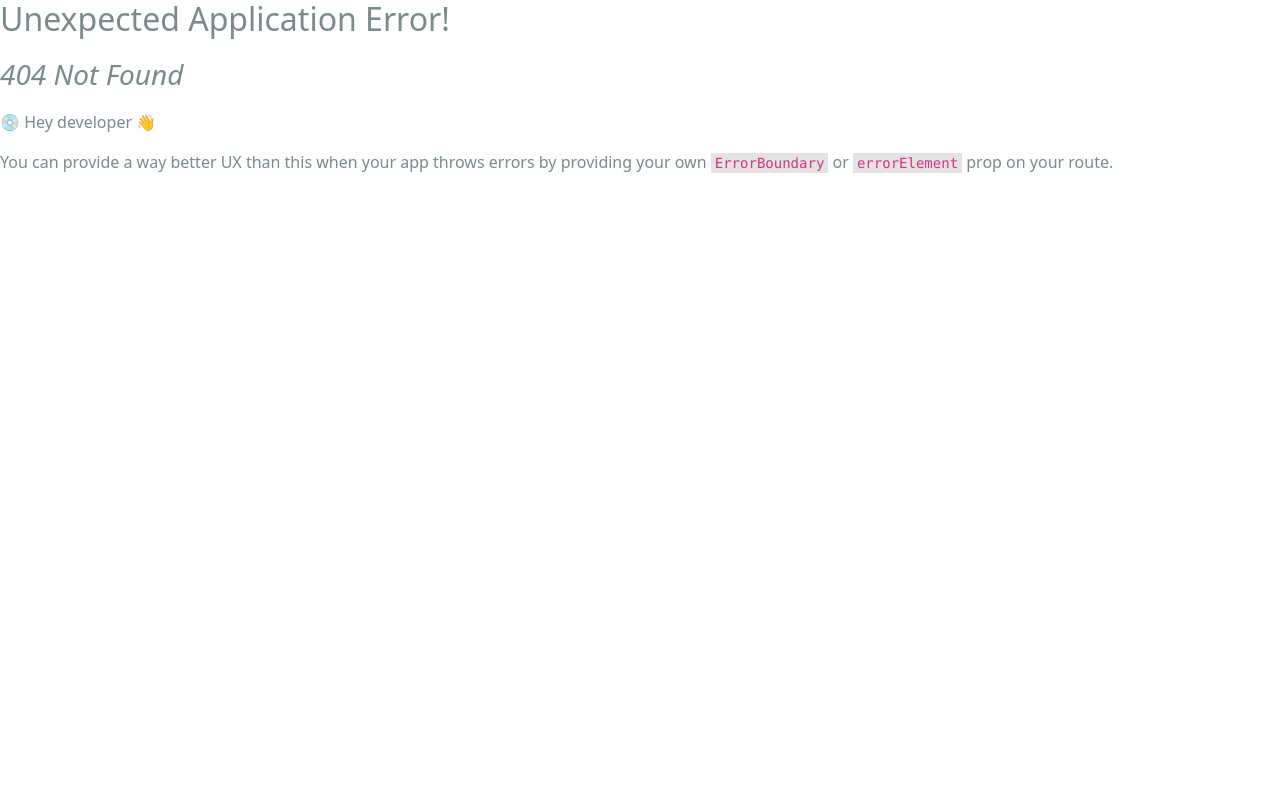
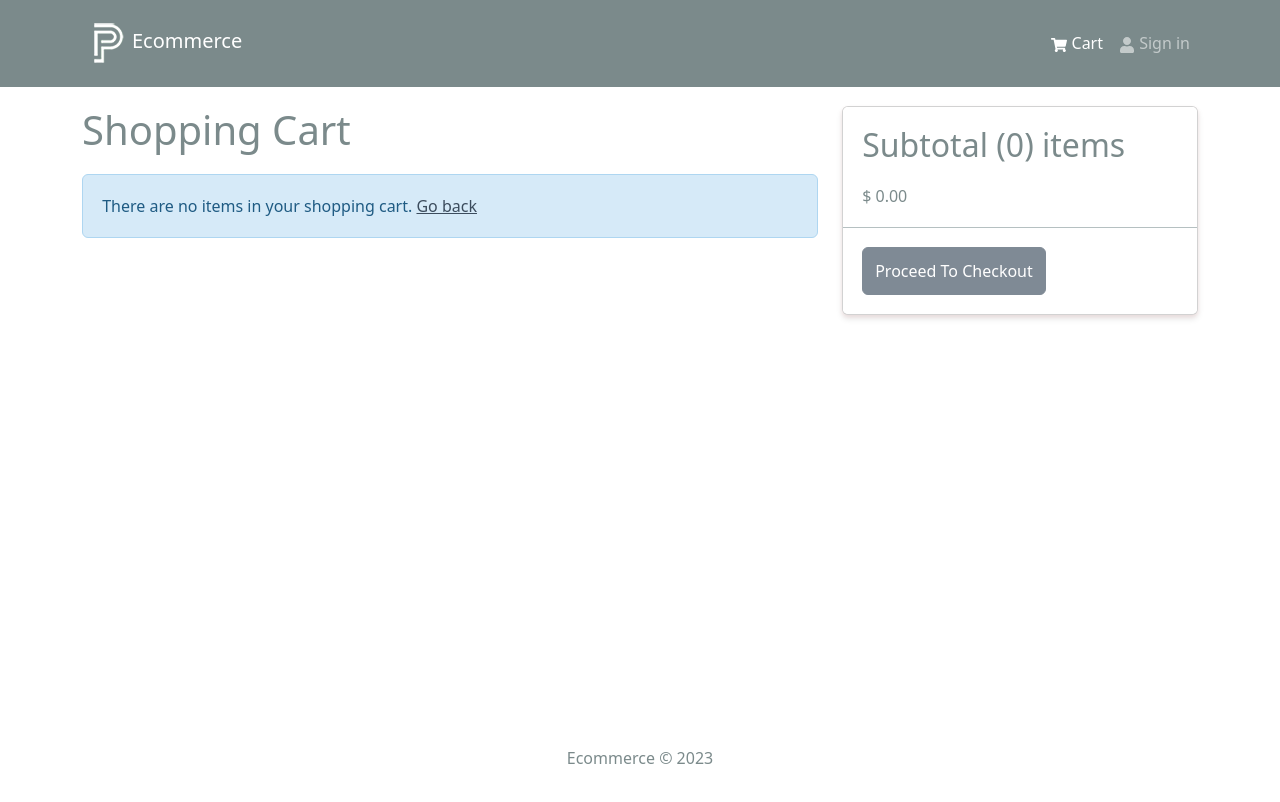
Before and after one commit to samibraimoff/ecommerce, a React (Create React App) app in the folder frontend/: page /cart in a window 1280 px wide. Before the commit this address had no page. Shown: the top 802 px of the page. Built offline with nearby package versions, Linux system fonts and the light colour scheme.

Commit message:
add cart screen

```diff
--- a/frontend/src/index.js
+++ b/frontend/src/index.js
@@ -12,6 +12,7 @@ import "./assets/bootstrap.custom.css";
 import "./assets/index.css";
 import HomeScreen from "./screens/home-screen";
 import ProductScreen from "./screens/product-screen";
+import CartScreen from "./screens/cart-screen";
 import store from "./store";
 import { Provider } from "react-redux";
 
@@ -20,6 +21,7 @@ const router = createBrowserRouter(
     <Route path="/" element={<App />}>
       <Route index={true} path="/" element={<HomeScreen />} />
       <Route path="/products/:id" element={<ProductScreen />} />
+      <Route path="/cart" element={<CartScreen />} />
     </Route>,
   ),
 );
--- /dev/null
+++ b/frontend/src/screens/cart-screen.jsx
@@ -0,0 +1,104 @@
+import React from "react";
+import {
+  Row,
+  Col,
+  Image,
+  ListGroup,
+  Form,
+  Button,
+  Card,
+} from "react-bootstrap";
+import { useDispatch, useSelector } from "react-redux";
+import Message from "../components/message";
+import { Link, useNavigate } from "react-router-dom";
+import { FaTrash } from "react-icons/fa";
+import { addToCart } from "../slices/cart-slice";
+
+const CartScreen = () => {
+  const dispatch = useDispatch();
+  const navigate = useNavigate();
+  const cart = useSelector((state) => state.cart);
+  const { cartItems } = cart;
+
+  const addToCartHandler = async (product, quantity) => {
+    dispatch(addToCart({ ...product, quantity }));
+  };
+  return (
+    <Row>
+      <Col md={8}>
+        <h1 style={{ marginBottom: "20px" }}>Shopping Cart</h1>
+        {cartItems.length === 0 ? (
+          <Message>
+            There are no items in your shopping cart.{" "}
+            <Link to="/">Go back</Link>
+          </Message>
+        ) : (
+          <ListGroup variant="flush">
+            {cartItems.map((item) => (
+              <ListGroup.Item key={item._id}>
+                <Row>
+                  <Col md={2}>
+                    <Image src={item.image} alt={item.name} fluid rounded />
+                  </Col>
+                  <Col md={3}>
+                    <Link to={`/products/${item._id}`}>{item.name}</Link>
+                  </Col>
+                  <Col md={2}>$ {item.price}</Col>
+                  <Col md={2}>
+                    <Form.Control
+                      as="select"
+                      value={item.quantity}
+                      onChange={(e) =>
+                        addToCartHandler(item, Number(e.target.value))
+                      }
+                    >
+                      {[...Array(item?.countInStock).keys()].map((x) => (
+                        <option key={x + 1} value={x + 1}>
+                          {x + 1}
+                        </option>
+                      ))}
+                    </Form.Control>
+                  </Col>
+                  <Col md={2}>
+                    <Button variant="light" type="button">
+                      <FaTrash />
+                    </Button>
+                  </Col>
+                </Row>
+              </ListGroup.Item>
+            ))}
+          </ListGroup>
+        )}
+      </Col>
+      <Col md={4}>
+        <Card>
+          <ListGroup variant="flush">
+            <ListGroup.Item>
+              <h2>
+                Subtotal (
+                {cartItems.reduce((acc, item) => acc + item.quantity, 0)}) items
+              </h2>
+              ${" "}
+              {cartItems
+                .reduce((acc, item) => acc + item.quantity * item.price, 0)
+                .toFixed(2)}
+            </ListGroup.Item>
+            <ListGroup.Item>
+              <Button
+                type="button"
+                onClick={() => {
+                  navigate("/checkout");
+                }}
+                disabled={cartItems.length === 0}
+              >
+                Proceed To Checkout
+              </Button>
+            </ListGroup.Item>
+          </ListGroup>
+        </Card>
+      </Col>
+    </Row>
+  );
+};
+
+export default CartScreen;
```
